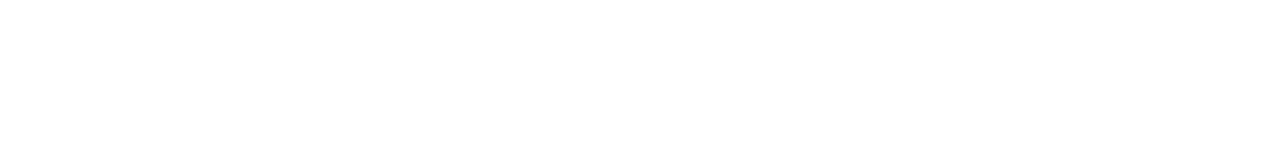
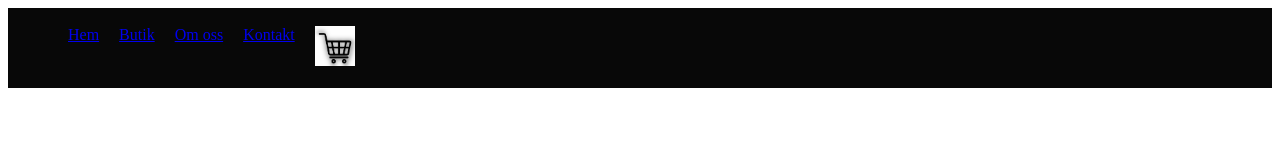
Before and after one commit to MGritt/FE22-js2-mp3-mohammed-a-och-elias-ke, a website with bundled scripts: page index.html in a window 1280 px wide. Built offline with nearby package versions, Linux system fonts and the light colour scheme.

Commit message:
lagt till kundvagn html img click

```diff
--- a/css/style.css
+++ b/css/style.css
@@ -0,0 +1,30 @@
+header {
+    display: flex;
+    justify-content: space-between;
+    align-items: center;
+    background-color: #080808;
+    height: 80px;
+    padding: 0 20px;
+  }
+
+  nav {
+    flex-grow: 1;
+  }
+
+  ul {
+    display: flex;
+    justify-content: flex-end;
+    list-style: none;
+    margin: 0;
+    padding: 0;
+  }
+
+  li {
+    margin-left: 20px;
+  }
+
+  img {
+    width: 40px;
+    height: auto;
+    margin-right: 20px;
+  }
--- a/index.html
+++ b/index.html
@@ -9,6 +9,21 @@
     <title>Document</title>
 </head>
 <body>
+    <header>
+        <header>
+            <nav>
+              <ul>
+                <li><a href="#">Hem</a></li>
+                <li><a href="#">Butik</a></li>
+                <li><a href="#">Om oss</a></li>
+                <li><a href="#">Kontakt</a></li>
+                <li><a href="/html/kundvagn.html"><img src="images/shopping cart.jpg" alt="Shopping Cart"></a></li>
+              </ul>
+            </nav>
+          </header>
+    </header>
+    <div class="container"></div>
 
+<footer></footer>
 </body>
 </html>
```
Also changed, not shown: html/kundvagn.html (added, +16 -0 lines), images/shopping cart.jpg (added), js/modules/kundvagn.js (added).
